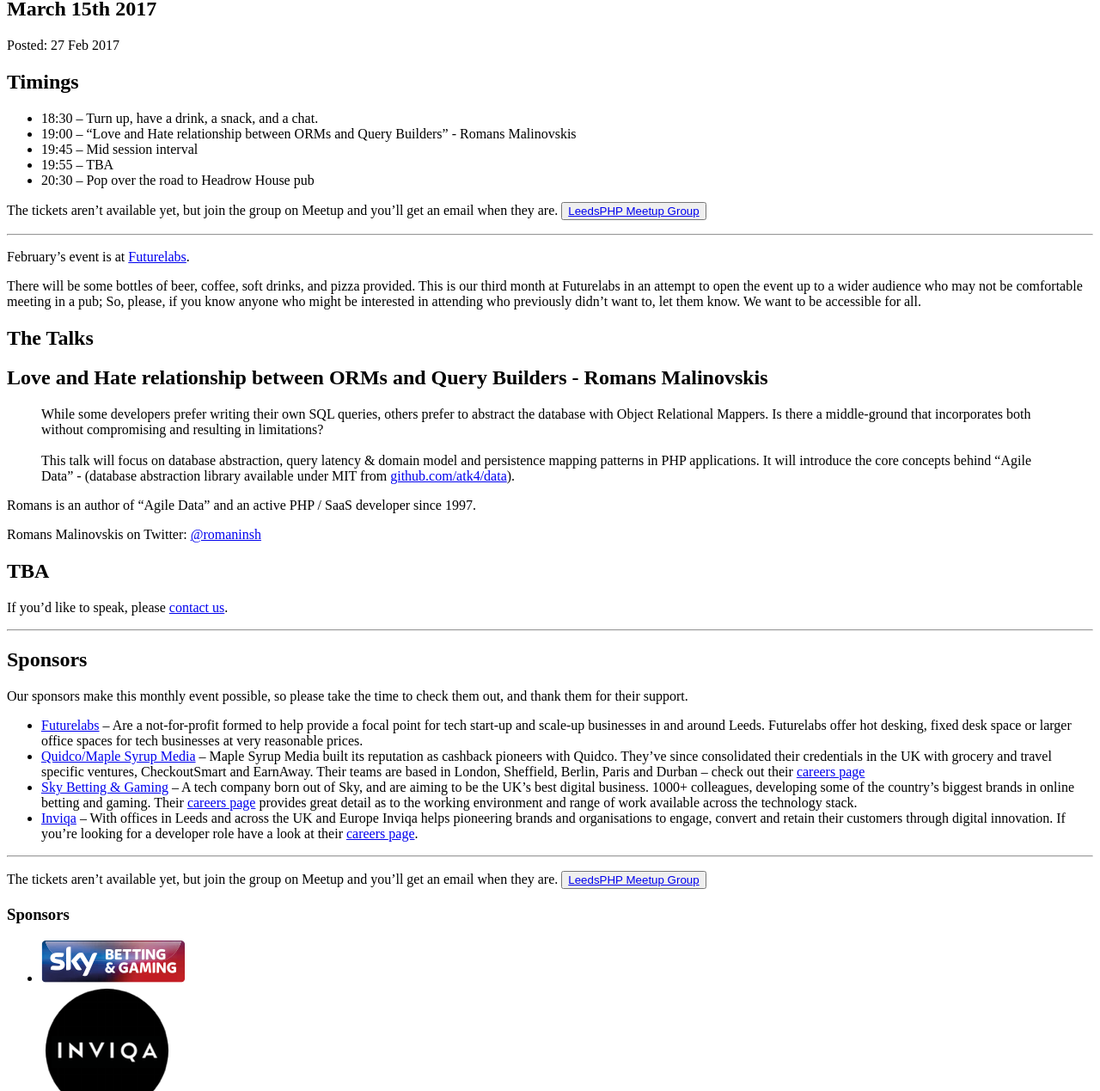
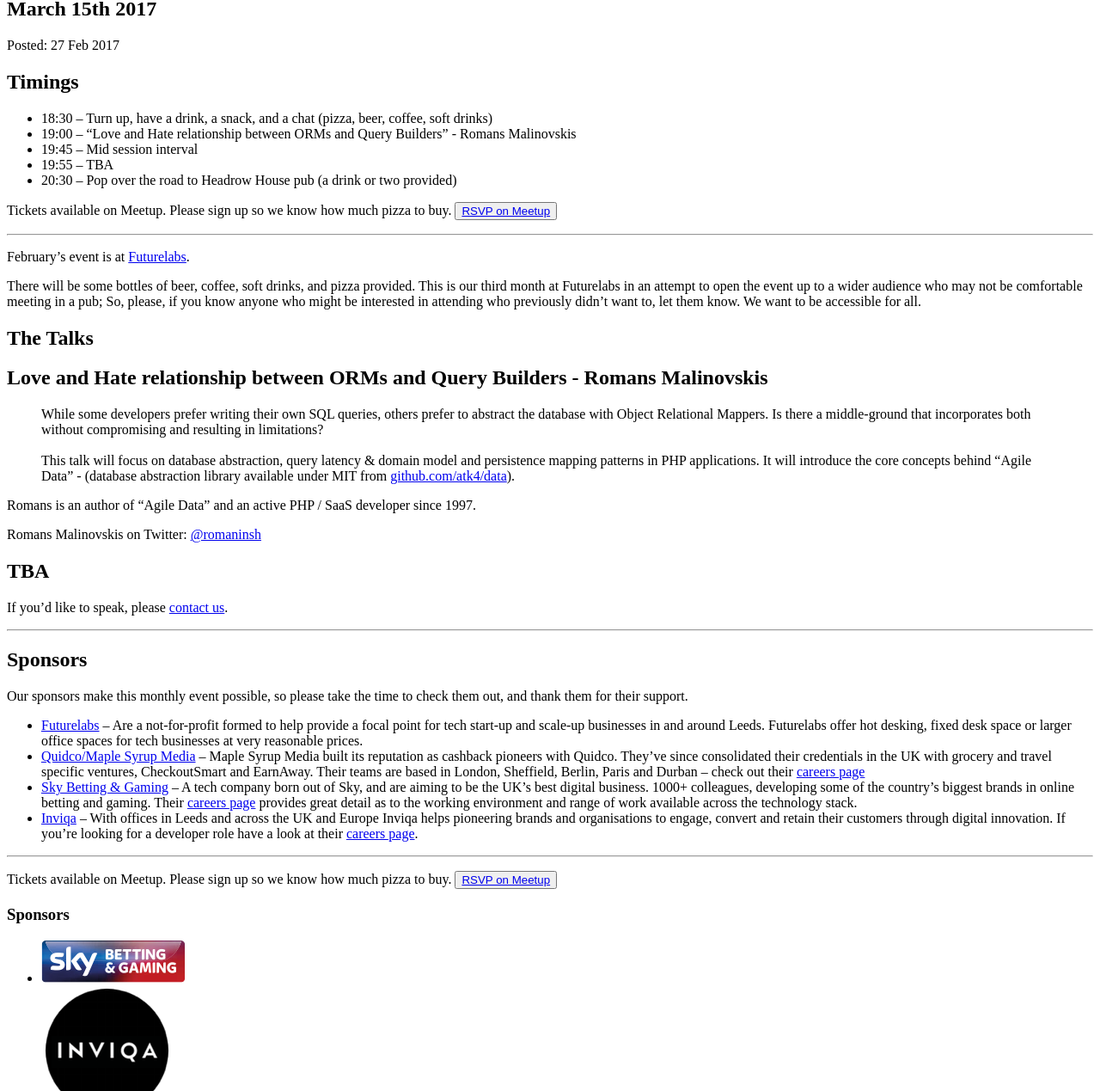
Before and after one commit to Ireaurora/LeedsPHP, a Jekyll site: the page built from _posts/2017-02-27-march-2017.md, in a window 1280 px wide and 1400 px high, scrolled down 240 px, cut to the strip 131-1400 px from the top of the window. Shown: the whole strip at 86% size. Built offline with Jekyll 4.4.1, drawn with Linux system fonts in a browser that asks for light colours.

Commit message:
Meetup link

```diff
--- a/_posts/2017-02-27-march-2017.md
+++ b/_posts/2017-02-27-march-2017.md
@@ -7,13 +7,13 @@
 ---
 
 ## Timings
-* 18:30 – Turn up, have a drink, a snack, and a chat.
+* 18:30 – Turn up, have a drink, a snack, and a chat (pizza, beer, coffee, soft drinks)
 * 19:00 – "Love and Hate relationship between ORMs and Query Builders" - Romans Malinovskis
 * 19:45 – Mid session interval
 * 19:55 – TBA
-* 20:30 – Pop over the road to Headrow House pub
+* 20:30 – Pop over the road to Headrow House pub (a drink or two provided)
 
-The tickets aren't available yet, but join the group on Meetup and you'll get an email when they are. <button>[LeedsPHP Meetup Group](https://www.meetup.com/leedsphp/)</button>
+Tickets available on Meetup. Please sign up so we know how much pizza to buy. <button>[RSVP on Meetup](https://www.meetup.com/leedsphp/events/238081826/)</button>
 
 <hr/>
 
@@ -49,4 +49,4 @@
 
 <hr/>
 
-The tickets aren't available yet, but join the group on Meetup and you'll get an email when they are. <button>[LeedsPHP Meetup Group](https://www.meetup.com/leedsphp/)</button>
+Tickets available on Meetup. Please sign up so we know how much pizza to buy. <button>[RSVP on Meetup](https://www.meetup.com/leedsphp/events/238081826/)</button>
```
